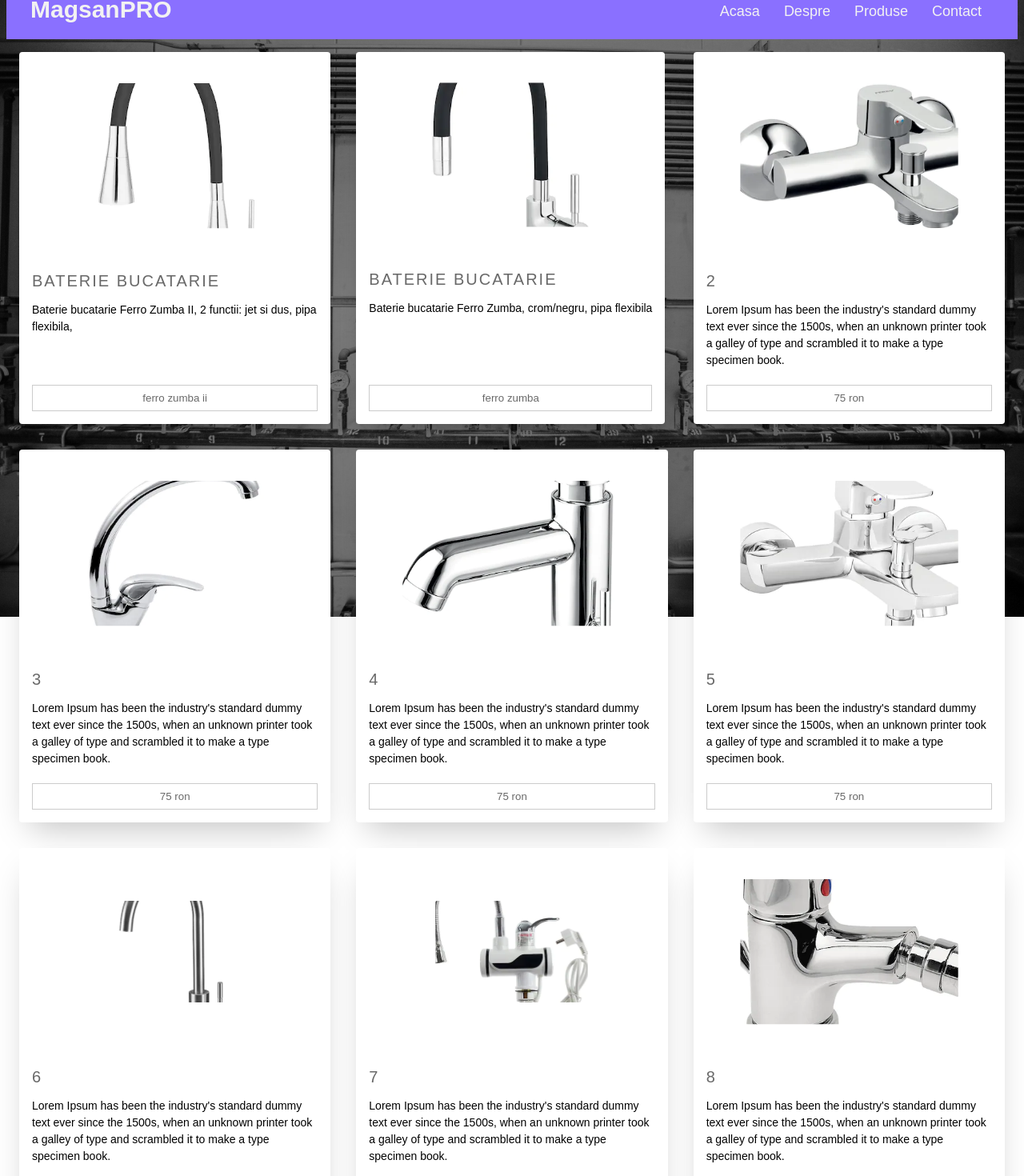
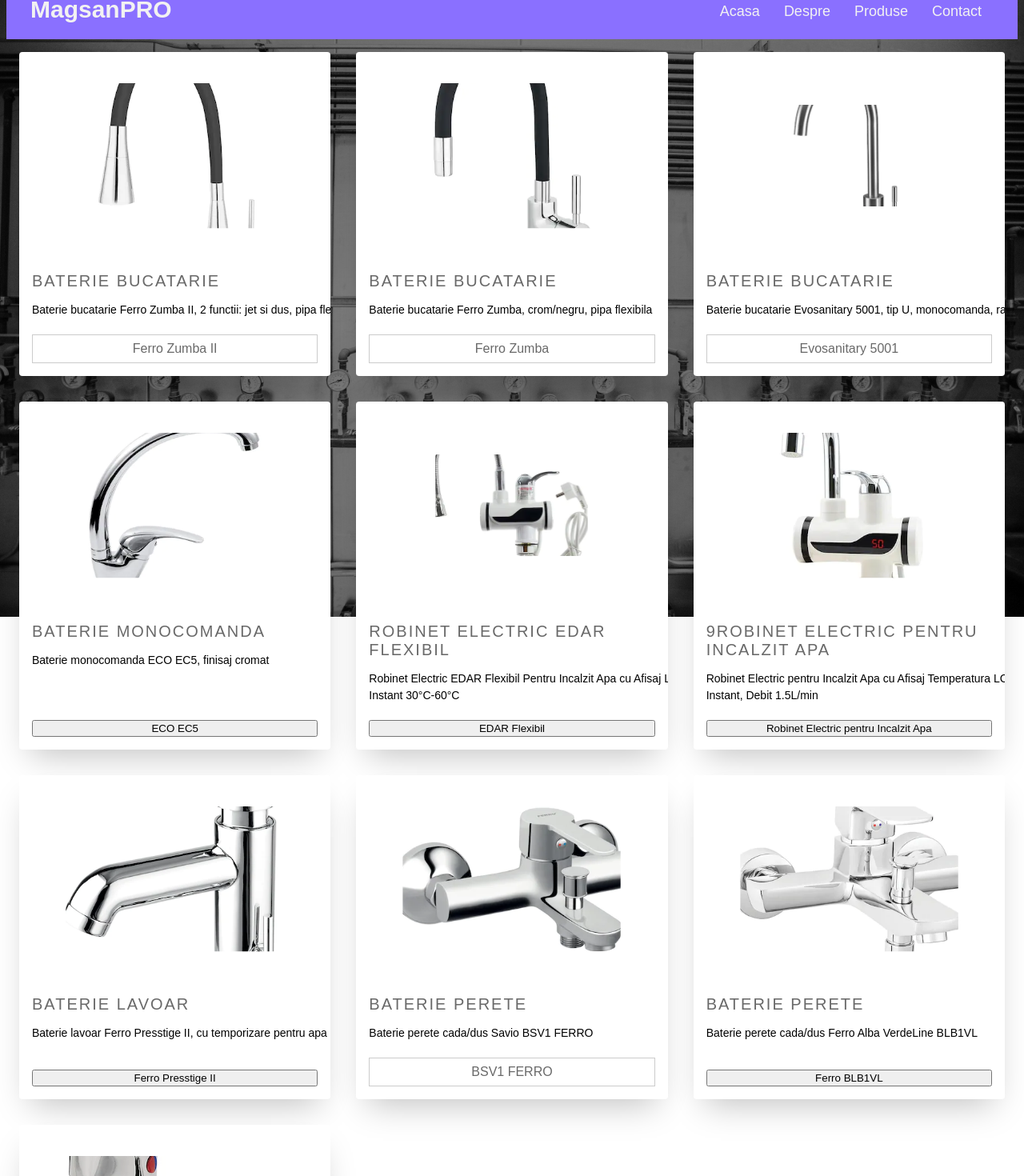
Before and after one commit to steliancardos/magsan-pro, an Angular app: page /produse-baterii in a window 1280 px wide. Shown: the part 29-1499 px from the top of the page at 80% size. Built offline with nearby package versions, Linux system fonts and the light colour scheme.

Commit message:
Done adding the componets description

```diff
--- a/src/app/baterii/baterii.component.css
+++ b/src/app/baterii/baterii.component.css
@@ -3,37 +3,13 @@
 *::after {
   box-sizing: border-box;
 }
-html {
-  background-color: #f0f0f0;
-}
-body {
-  color: #999999;
-  font-family: 'Roboto', 'Helvetica Neue', Helvetica, Arial, sans-serif;
-  font-style: normal;
-  font-weight: 400;
-  letter-spacing: 0;
-  padding: 1rem;
-  text-rendering: optimizeLegibility;
-  -webkit-font-smoothing: antialiased;
-  -moz-osx-font-smoothing: grayscale;
-  -moz-font-feature-settings: "liga" on;
-}
+
 img {
   height: auto;
   max-width: 100%;
   vertical-align: middle;
 }
-.btn {
-  background-color: white;
-  border: 1px solid #cccccc;
-  color: #696969;
-  padding: 0.5rem;
-  text-transform: lowercase;
-}
-.btn--block {
-  display: block;
-  width: 100%;
-}
+
 .cards {
   display: flex;
   flex-wrap: wrap;
@@ -136,4 +112,12 @@
   font-size: 0.875rem;
   line-height: 1.5;
   margin-bottom: 1.25rem;
+  width: 43em;
 }
+.card__footer{
+  background-color: white;
+  border: 1px solid #cccccc;
+  color: #696969;
+  padding: 0.5rem;
+  text-align: center;
+}
--- a/src/app/baterii/baterii.component.html
+++ b/src/app/baterii/baterii.component.html
@@ -5,7 +5,7 @@
         <div class="card__content">
           <div class="card__title">Baterie bucatarie </div>
           <p class="card__text">Baterie bucatarie Ferro Zumba II, 2 functii: jet si dus, pipa flexibila, </p>
-          <button class="btn btn--block card__btn">Ferro Zumba II</button>
+          <div class="card__footer">Ferro Zumba II</div>
         </div>
       </div>
     </li>
@@ -15,7 +15,57 @@
         <div class="card__content">
           <div class="card__title">Baterie bucatarie</div>
           <p class="card__text">Baterie bucatarie Ferro Zumba, crom/negru, pipa flexibila</p>
-          <button class="btn btn--block card__btn">Ferro Zumba</button>
+          <div class="card__footer">Ferro Zumba</div>
+        </div>
+      </div>
+    </li>
+    <li class="cards__item">
+      <div class="card">
+        <div class="card__image card__image--6"></div>
+        <div class="card__content">
+          <div class="card__title">Baterie bucatarie</div>
+          <p class="card__text">Baterie bucatarie Evosanitary 5001, tip U, monocomanda, racorduri, cartus ceramic, inox</p>
+          <div class="card__footer">Evosanitary 5001</div>
+        </div>
+      </div>
+    </li>
+    <li class="cards__item">
+      <div class="card">
+        <div class="card__image card__image--3"></div>
+        <div class="card__content">
+          <div class="card__title">Baterie monocomanda</div>
+          <p class="card__text">Baterie monocomanda ECO EC5, finisaj cromat</p>
+          <button class="btn btn--block card__btn">ECO EC5</button>
+        </div>
+      </div>
+    </li>
+    <li class="cards__item">
+      <div class="card">
+        <div class="card__image card__image--7"></div>
+        <div class="card__content">
+          <div class="card__title">Robinet Electric EDAR Flexibil</div>
+          <p class="card__text">Robinet Electric EDAR Flexibil Pentru Incalzit Apa cu Afisaj LED, Putere 3000 W, Apa Calda Instant 30°C-60°C</p>
+          <button class="btn btn--block card__btn">EDAR Flexibil</button>
+        </div>
+      </div>
+    </li>
+    <li class="cards__item">
+      <div class="card">
+        <div class="card__image card__image--9"></div>
+        <div class="card__content">
+          <div class="card__title">9Robinet Electric pentru Incalzit Apa</div>
+          <p class="card__text">Robinet Electric pentru Incalzit Apa cu Afisaj Temperatura LCD led, Putere 3KW, Apa Calda Instant, Debit 1.5L/min</p>
+          <button class="btn btn--block card__btn">Robinet Electric pentru Incalzit Apa</button>
+        </div>
+      </div>
+    </li>
+    <li class="cards__item">
+      <div class="card">
+        <div class="card__image card__image--4"></div>
+        <div class="card__content">
+          <div class="card__title">Baterie lavoar</div>
+          <p class="card__text">Baterie lavoar Ferro Presstige II, cu temporizare pentru apa rece/calda, cartus ceramic, Crom</p>
+          <button class="btn btn--block card__btn">Ferro Presstige II</button>
         </div>
       </div>
     </li>
@@ -23,29 +73,9 @@
       <div class="card">
         <div class="card__image card__image--2"></div>
         <div class="card__content">
-          <div class="card__title">2</div>
-          <p class="card__text">Lorem Ipsum has been the industry's standard dummy text ever since the 1500s, when an unknown printer took a galley of type and scrambled it to make a type specimen book.</p>
-          <button class="btn btn--block card__btn">75 RON</button>
-        </div>
-      </div>
-    </li>
-    <li class="cards__item">
-      <div class="card">
-        <div class="card__image card__image--3"></div>
-        <div class="card__content">
-          <div class="card__title">3</div>
-          <p class="card__text">Lorem Ipsum has been the industry's standard dummy text ever since the 1500s, when an unknown printer took a galley of type and scrambled it to make a type specimen book.</p>
-          <button class="btn btn--block card__btn">75 RON</button>
-        </div>
-      </div>
-    </li>
-    <li class="cards__item">
-      <div class="card">
-        <div class="card__image card__image--4"></div>
-        <div class="card__content">
-          <div class="card__title">4</div>
-          <p class="card__text">Lorem Ipsum has been the industry's standard dummy text ever since the 1500s, when an unknown printer took a galley of type and scrambled it to make a type specimen book.</p>
-          <button class="btn btn--block card__btn">75 RON</button>
+          <div class="card__title">Baterie perete</div>
+          <p class="card__text">Baterie perete cada/dus Savio BSV1 FERRO</p>
+          <div class="card__footer">BSV1 FERRO</div>
         </div>
       </div>
     </li>
@@ -53,29 +83,9 @@
         <div class="card">
           <div class="card__image card__image--5"></div>
           <div class="card__content">
-            <div class="card__title">5</div>
-            <p class="card__text">Lorem Ipsum has been the industry's standard dummy text ever since the 1500s, when an unknown printer took a galley of type and scrambled it to make a type specimen book.</p>
-            <button class="btn btn--block card__btn">75 RON</button>
-          </div>
-        </div>
-      </li>
-    <li class="cards__item">
-        <div class="card">
-          <div class="card__image card__image--6"></div>
-          <div class="card__content">
-            <div class="card__title">6</div>
-            <p class="card__text">Lorem Ipsum has been the industry's standard dummy text ever since the 1500s, when an unknown printer took a galley of type and scrambled it to make a type specimen book.</p>
-            <button class="btn btn--block card__btn">75 RON</button>
-          </div>
-        </div>
-      </li>
-    <li class="cards__item">
-        <div class="card">
-          <div class="card__image card__image--7"></div>
-          <div class="card__content">
-            <div class="card__title">7</div>
-            <p class="card__text">Lorem Ipsum has been the industry's standard dummy text ever since the 1500s, when an unknown printer took a galley of type and scrambled it to make a type specimen book.</p>
-            <button class="btn btn--block card__btn">75 RON</button>
+            <div class="card__title">Baterie perete</div>
+            <p class="card__text">Baterie perete cada/dus Ferro Alba VerdeLine BLB1VL</p>
+            <button class="btn btn--block card__btn">Ferro BLB1VL</button>
           </div>
         </div>
       </li>
@@ -83,19 +93,9 @@
         <div class="card">
           <div class="card__image card__image--8"></div>
           <div class="card__content">
-            <div class="card__title">8</div>
-            <p class="card__text">Lorem Ipsum has been the industry's standard dummy text ever since the 1500s, when an unknown printer took a galley of type and scrambled it to make a type specimen book.</p>
-            <button class="btn btn--block card__btn">75 RON</button>
-          </div>
-        </div>
-      </li>
-    <li class="cards__item">
-        <div class="card">
-          <div class="card__image card__image--9"></div>
-          <div class="card__content">
-            <div class="card__title">9</div>
-            <p class="card__text">Lorem Ipsum has been the industry's standard dummy text ever since the 1500s, when an unknown printer took a galley of type and scrambled it to make a type specimen book.</p>
-            <button class="btn btn--block card__btn">75 RON</button>
+            <div class="card__title">Baterie bideu</div>
+            <p class="card__text">Baterie bideu</p>
+            <button class="btn btn--block card__btn">Baterie bideu</button>
           </div>
         </div>
       </li>
```
